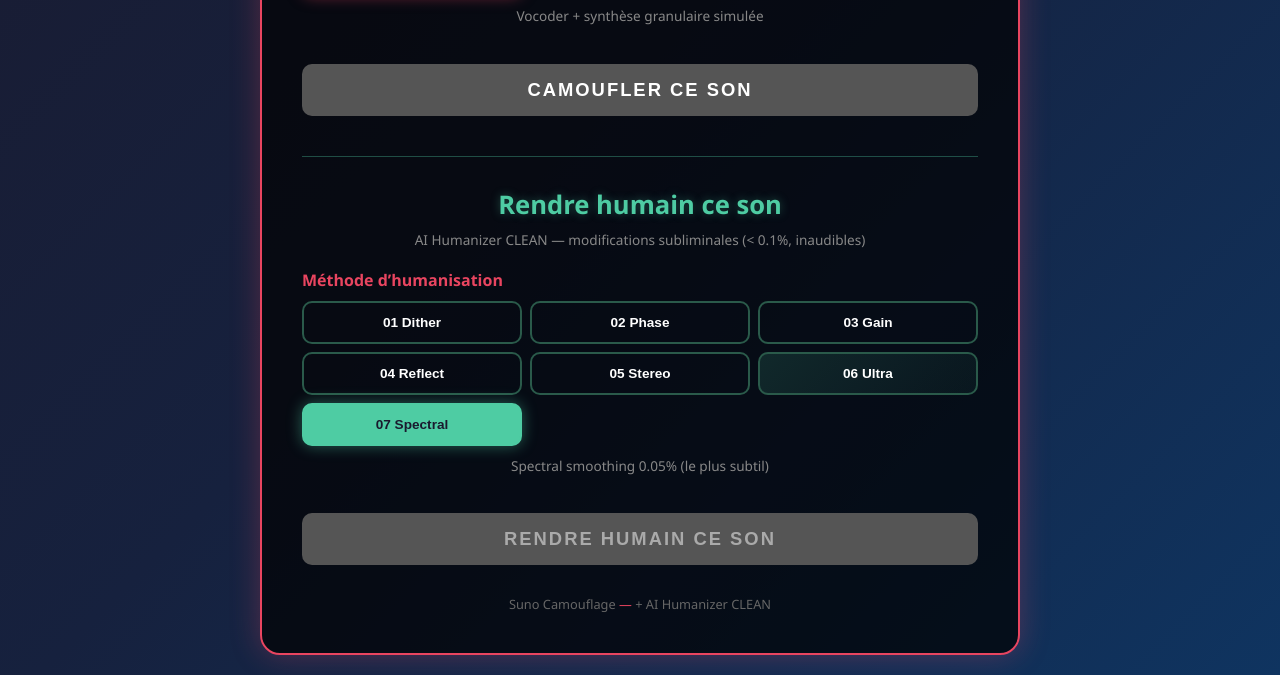
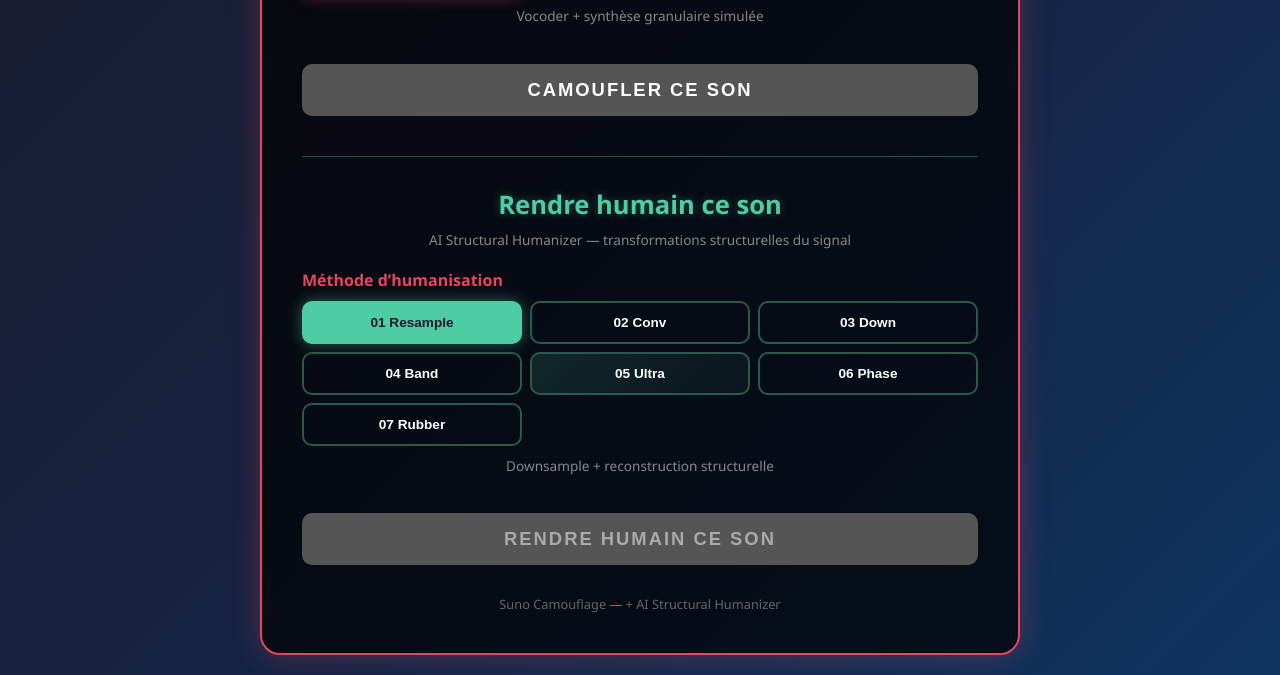
Before and after one commit to damiencity/suno-camouflage, a Flask app: page / in a window 1280 px wide. Shown: the part 530-1205 px from the top of the page. Run offline with Flask 3, Linux system fonts and the light colour scheme.

Commit message:
Replace humanizer with AI Structural Humanizer (7 methods)
Co-authored-by: Cursor <cursoragent@cursor.com>

```diff
--- a/app.py
+++ b/app.py
@@ -406,39 +406,40 @@ def process_audio(input_path, output_path, level, file_id):
 
 
 # ============================================================
-# AI HUMANIZER CLEAN — "Rendre humain ce son" (subliminal)
+# AI STRUCTURAL HUMANIZER — "Rendre humain ce son"
 # ============================================================
 
 HUMAN_OUTPUT_ARGS = ['-ar', '44100', '-ac', '2', '-b:a', '320k']
+SOXR = 'aresample=44100:resampler=soxr:precision=28'
 
 HUMAN_METHODS = {
-    'dither': {
-        'label': '01 Dither',
-        'desc': 'Shibata dithering (inaudible, -90dB)',
+    'resample': {
+        'label': '01 Resample',
+        'desc': 'Downsample + reconstruction structurelle',
+    },
+    'convolution': {
+        'label': '02 Convolution',
+        'desc': 'Convolution IR (simule une vraie salle)',
+    },
+    'downsample': {
+        'label': '03 Downsample',
+        'desc': '16-bit downsample + dither + upsample',
+    },
+    'bandpass': {
+        'label': '04 Bandpass',
+        'desc': 'Bandpass filter + reconstruction',
+    },
+    'ultra': {
+        'label': '05 Ultra',
+        'desc': 'ULTRA STRUCTURAL COMBO',
     },
     'phase': {
-        'label': '02 Phase',
-        'desc': 'Phase jitter 0.08% (inaudible)',
+        'label': '06 Phase',
+        'desc': 'Structural phase randomization',
     },
-    'gain': {
-        'label': '03 Gain',
-        'desc': 'Micro gain variations 0.03% (inaudible)',
-    },
-    'reflections': {
-        'label': '04 Reflect',
-        'desc': 'Micro-réflexions -66dB (inaudibles)',
-    },
-    'stereo': {
-        'label': '05 Stereo',
-        'desc': 'Stereo micro-shift 0.1% (inaudible)',
-    },
-    'ultra': {
-        'label': '06 Ultra',
-        'desc': 'ULTRA COMBO CLEAN (tout subliminal)',
-    },
-    'spectral': {
-        'label': '07 Spectral',
-        'desc': 'Spectral smoothing 0.05% (le plus subtil)',
+    'rubber': {
+        'label': '07 Rubber',
+        'desc': 'Non-linear time stretch (Rubberband)',
     },
 }
 
@@ -449,65 +450,149 @@ def humanize_simple(input_path, output_path, filter_complex):
     )
 
 
-def humanize_dither(input_path, output_path):
-    # adither absent on many FFmpeg builds → aresample dither
-    return humanize_simple(
-        input_path, output_path,
-        'aresample=44100:dither_method=triangular_hp'
-    )
+def humanize_resample(input_path, output_path, work_dir, file_id):
+    temp_low = os.path.join(work_dir, f'{file_id}_temp_low.mp3')
+    try:
+        if not run_ffmpeg(['-i', input_path, '-ar', '22050', '-ac', '1', '-b:a', '64k', temp_low]):
+            return False
+        return humanize_simple(temp_low, output_path, (
+            f'{SOXR},'
+            'aecho=0.3:0.2:50:0.1,'
+            'equalizer=f=100:t=h:w=200:g=1.5,'
+            'equalizer=f=8000:t=h:w=4000:g=-1,volume=1.05'
+        ))
+    finally:
+        cleanup_paths([temp_low])
+
+
+def humanize_wav_to_mp3(wav_path, mp3_path):
+    return run_ffmpeg(['-i', wav_path] + HUMAN_OUTPUT_ARGS + [mp3_path])
+
+
+def humanize_convolution(input_path, output_path, work_dir, file_id):
+    ir_path = os.path.join(work_dir, f'{file_id}_ir.wav')
+    temp_wav = os.path.join(work_dir, f'{file_id}_conv.wav')
+    try:
+        if not run_ffmpeg([
+            '-f', 'lavfi', '-i', 'aevalsrc=0|0:d=0.1',
+            '-af', 'aecho=1.0:0.6:50:0.8,aecho=0.5:0.3:120:0.4,aecho=0.3:0.2:200:0.2',
+            ir_path
+        ]):
+            return False
+        if not run_ffmpeg([
+            '-i', input_path, '-i', ir_path,
+            '-filter_complex',
+            '[0:a][1:a]afir=dry=0.7:wet=0.3,equalizer=f=200:t=h:w=400:g=1,volume=1.1',
+            '-ar', '44100', '-ac', '2', temp_wav
+        ]):
+            return False
+        return humanize_wav_to_mp3(temp_wav, output_path)
+    finally:
+        cleanup_paths([ir_path, temp_wav])
+
+
+def humanize_downsample(input_path, output_path, work_dir, file_id):
+    temp_16 = os.path.join(work_dir, f'{file_id}_temp_16bit.wav')
+    try:
+        if not run_ffmpeg(['-i', input_path, '-ar', '16000', '-sample_fmt', 's16', temp_16]):
+            return False
+        return humanize_simple(temp_16, output_path, (
+            f'{SOXR},'
+            'aresample=44100:dither_method=triangular_hp,'
+            'aecho=0.15:0.1:30:0.05,'
+            'equalizer=f=100:t=h:w=250:g=1.5,'
+            'equalizer=f=12000:t=h:w=4000:g=-1.5,volume=1.08'
+        ))
+    finally:
+        cleanup_paths([temp_16])
+
+
+def humanize_bandpass(input_path, output_path):
+    return humanize_simple(input_path, output_path, (
+        'highpass=f=40,lowpass=f=16000,'
+        f'{SOXR},'
+        'aecho=0.2:0.15:45:0.08,'
+        'equalizer=f=150:t=h:w=350:g=1.2,'
+        'equalizer=f=6000:t=h:w=3000:g=-0.8,volume=1.06'
+    ))
+
+
+def humanize_ultra(input_path, output_path, work_dir, file_id):
+    temp_down = os.path.join(work_dir, f'{file_id}_temp_down.wav')
+    ir2 = os.path.join(work_dir, f'{file_id}_ir2.wav')
+    temp_wav = os.path.join(work_dir, f'{file_id}_ultra.wav')
+    try:
+        if not run_ffmpeg([
+            '-i', input_path, '-ar', '22050', '-sample_fmt', 's16',
+            '-af', 'aresample=22050:dither_method=triangular',
+            temp_down
+        ]):
+            return False
+        if not run_ffmpeg([
+            '-f', 'lavfi', '-i', 'aevalsrc=0|0:d=0.1',
+            '-af', 'aecho=1.0:0.5:40:0.6,aecho=0.4:0.2:100:0.3,aecho=0.2:0.1:180:0.15',
+            ir2
+        ]):
+            return False
+        if not run_ffmpeg([
+            '-i', temp_down, '-i', ir2,
+            '-filter_complex',
+            '[0:a][1:a]afir=dry=0.75:wet=0.25,'
+            f'{SOXR},'
+            'aecho=0.1:0.08:25:0.03,'
+            'equalizer=f=80:t=h:w=200:g=2,'
+            'equalizer=f=3000:t=h:w=2000:g=-1,'
+            'equalizer=f=10000:t=h:w=4000:g=1,'
+            'acompressor=threshold=-20dB:ratio=2:attack=50:release=300,'
+            'alimiter=limit=0.98,volume=1.05',
+            '-ar', '44100', '-ac', '2', temp_wav
+        ], timeout=LONG_TIMEOUT):
+            return False
+        return humanize_wav_to_mp3(temp_wav, output_path)
+    finally:
+        cleanup_paths([temp_down, ir2, temp_wav])
 
 
 def humanize_phase(input_path, output_path):
-    return humanize_simple(
-        input_path, output_path,
-        "afftfilt=real='re+random(0)*0.0008':imag='im+random(0)*0.0008'"
-    )
-
-
-def humanize_gain(input_path, output_path):
-    return humanize_simple(
-        input_path, output_path,
-        "volume='1+0.0003*sin(2*PI*t*0.7)+0.0002*sin(2*PI*t*1.1)':eval=frame"
-    )
-
-
-def humanize_reflections(input_path, output_path):
-    return humanize_simple(input_path, output_path, 'aecho=0.0005:0.0005:1:0.0005')
-
-
-def humanize_stereo(input_path, output_path):
-    return humanize_simple(input_path, output_path, 'stereotools=mlev=0.999:mpan=0.001')
-
-
-def humanize_ultra(input_path, output_path):
     return humanize_simple(input_path, output_path, (
-        "aresample=44100:dither_method=triangular_hp,"
-        "afftfilt=real='re+random(0)*0.0008':imag='im+random(0)*0.0008',"
-        "volume='1+0.0003*sin(2*PI*t*0.7)+0.0002*sin(2*PI*t*1.1)':eval=frame,"
-        "aecho=0.0005:0.0005:1:0.0005,"
-        "stereotools=mlev=0.999:mpan=0.001"
+        "afftfilt=real='hypot(re,im)*cos((random(0)*2-1)*2*3.14*0.01)'"
+        ":imag='hypot(re,im)*sin((random(0)*2-1)*2*3.14*0.01)',"
+        f'{SOXR},'
+        'aecho=0.12:0.08:35:0.04,'
+        'equalizer=f=120:t=h:w=300:g=1,'
+        'equalizer=f=5000:t=h:w=2500:g=-0.6,volume=1.03'
     ))
 
 
-def humanize_spectral(input_path, output_path):
-    return humanize_simple(
-        input_path, output_path,
-        "afftfilt=real='hypot(re,im)*cos((random(0)*2-1)*2*3.14*0.0005)'"
-        ":imag='hypot(re,im)*sin((random(0)*2-1)*2*3.14*0.0005)'"
-    )
+def humanize_rubber(input_path, output_path, work_dir, file_id):
+    temp_rubber = os.path.join(work_dir, f'{file_id}_temp_rubber.wav')
+    try:
+        if not rubberband_or_ffmpeg(input_path, temp_rubber, tempo=0.98, pitch=1.02):
+            return False
+        return humanize_simple(temp_rubber, output_path, (
+            f'{SOXR},'
+            'aecho=0.1:0.07:30:0.03,'
+            'equalizer=f=180:t=h:w=400:g=0.8,'
+            'equalizer=f=7000:t=h:w=3500:g=-0.5,volume=1.02'
+        ))
+    finally:
+        cleanup_paths([temp_rubber])
 
 
-def process_humanize(input_path, output_path, method):
+def process_humanize(input_path, output_path, method, file_id):
+    work_dir = UPLOAD_FOLDER
     handlers = {
-        'dither': humanize_dither,
+        'resample': lambda i, o: humanize_resample(i, o, work_dir, file_id),
+        'convolution': lambda i, o: humanize_convolution(i, o, work_dir, file_id),
+        'downsample': lambda i, o: humanize_downsample(i, o, work_dir, file_id),
+        'bandpass': humanize_bandpass,
+        'ultra': lambda i, o: humanize_ultra(i, o, work_dir, file_id),
         'phase': humanize_phase,
-        'gain': humanize_gain,
-        'reflections': humanize_reflections,
-        'stereo': humanize_stereo,
-        'ultra': humanize_ultra,
-        'spectral': humanize_spectral,
+        'rubber': lambda i, o: humanize_rubber(i, o, work_dir, file_id),
     }
-    handler = handlers.get(method, humanize_spectral)
+    handler = handlers.get(method, humanize_resample)
+    if method in ('bandpass', 'phase'):
+        return handler(input_path, output_path)
     return handler(input_path, output_path)
 
 
@@ -583,7 +668,7 @@ def humanize():
         return jsonify({'error': 'No file uploaded'}), 400
 
     file = request.files['audio']
-    method = request.form.get('method', 'spectral')
+    method = request.form.get('method', 'resample')
 
     if file.filename == '':
         return jsonify({'error': 'No file selected'}), 400
@@ -596,7 +681,7 @@ def humanize():
     output_path = os.path.join(UPLOAD_FOLDER, f'{file_id}_human.mp3')
 
     file.save(input_path)
-    success = process_humanize(input_path, output_path, method)
+    success = process_humanize(input_path, output_path, method, file_id)
 
     if os.path.exists(input_path):
         os.remove(input_path)
--- a/templates/index.html
+++ b/templates/index.html
@@ -346,21 +346,21 @@
 
         <div class="human-section">
             <h2>Rendre humain ce son</h2>
-            <p class="human-sub">AI Humanizer CLEAN &#8212; modifications subliminales (&lt; 0.1%, inaudibles)</p>
+            <p class="human-sub">AI Structural Humanizer &#8212; transformations structurelles du signal</p>
 
             <div class="level-selector">
                 <label>M&#233;thode d&#8217;humanisation</label>
                 <div class="level-buttons">
-                    <button class="level-btn human-btn" data-human="dither">01 Dither</button>
-                    <button class="level-btn human-btn" data-human="phase">02 Phase</button>
-                    <button class="level-btn human-btn" data-human="gain">03 Gain</button>
-                    <button class="level-btn human-btn" data-human="reflections">04 Reflect</button>
-                    <button class="level-btn human-btn" data-human="stereo">05 Stereo</button>
-                    <button class="level-btn human-btn ultra-human" data-human="ultra">06 Ultra</button>
-                    <button class="level-btn human-btn active" data-human="spectral">07 Spectral</button>
+                    <button class="level-btn human-btn active" data-human="resample">01 Resample</button>
+                    <button class="level-btn human-btn" data-human="convolution">02 Conv</button>
+                    <button class="level-btn human-btn" data-human="downsample">03 Down</button>
+                    <button class="level-btn human-btn" data-human="bandpass">04 Band</button>
+                    <button class="level-btn human-btn ultra-human" data-human="ultra">05 Ultra</button>
+                    <button class="level-btn human-btn" data-human="phase">06 Phase</button>
+                    <button class="level-btn human-btn" data-human="rubber">07 Rubber</button>
                 </div>
                 <p class="level-desc" id="human-desc">
-                    Spectral smoothing 0.05% (le plus subtil)
+                    Downsample + reconstruction structurelle
                 </p>
             </div>
 
@@ -384,7 +384,7 @@
         </div>
 
         <div class="footer">
-            <p>Suno Camouflage <span>&#8212;</span> + AI Humanizer CLEAN</p>
+            <p>Suno Camouflage <span>&#8212;</span> + AI Structural Humanizer</p>
         </div>
     </div>
 
@@ -413,7 +413,7 @@
 
         let selectedFile = null;
         let selectedLevel = 'vocoder';
-        let selectedHuman = 'spectral';
+        let selectedHuman = 'resample';
 
         const descriptions = {
             timbre: '02 Timbre Transfer \u2014 Spectral morph / RAVE-DDSP si install\u00e9',
@@ -424,14 +424,26 @@
         };
 
         const humanDescriptions = {
-            dither: '01 Dither \u2014 Shibata dithering (inaudible, -90dB)',
-            phase: '02 Phase \u2014 Phase jitter 0.08% (inaudible)',
-            gain: '03 Gain \u2014 Micro gain variations 0.03% (inaudible)',
-            reflections: '04 Reflect \u2014 Micro-r\u00e9flexions -66dB (inaudibles)',
-            stereo: '05 Stereo \u2014 Stereo micro-shift 0.1% (inaudible)',
-            ultra: '06 Ultra \u2014 ULTRA COMBO CLEAN (tout subliminal)',
-            spectral: '07 Spectral \u2014 Spectral smoothing 0.05% (le plus subtil)'
+            resample: '01 Resample \u2014 Downsample + reconstruction structurelle',
+            convolution: '02 Convolution \u2014 IR room simulation (afir)',
+            downsample: '03 Downsample \u2014 16-bit down + dither + upsample',
+            bandpass: '04 Bandpass \u2014 Filtre bande + reconstruction',
+            ultra: '05 Ultra \u2014 ULTRA STRUCTURAL COMBO (le plus puissant)',
+            phase: '06 Phase \u2014 Structural phase randomization',
+            rubber: '07 Rubber \u2014 Time stretch non-lin\u00e9aire (Rubberband/FFmpeg)'
         };
+
+        const humanProgressHints = {
+            resample: 'Resampling structurel...',
+            convolution: 'Convolution IR en cours...',
+            downsample: 'Downsample + upsample...',
+            bandpass: 'Bandpass + reconstruction...',
+            ultra: 'ULTRA STRUCTURAL COMBO (peut prendre 1-2 min)...',
+            phase: 'Phase randomization...',
+            rubber: 'Time stretch Rubberband...'
+        };
+
+        const longHumanModes = new Set(['ultra', 'convolution', 'downsample']);
 
         const progressHints = {
             timbre: 'Morphing de timbre...',
@@ -555,7 +567,7 @@
             if (!selectedFile) return;
 
             humanProgress.classList.add('active');
-            humanProgressText.textContent = 'Humanisation (' + selectedHuman + ')...';
+            humanProgressText.textContent = humanProgressHints[selectedHuman] || 'Humanisation en cours...';
             humanResult.classList.remove('active');
             humanError.style.display = 'none';
             humanizeBtn.disabled = true;
@@ -565,8 +577,9 @@
             formData.append('method', selectedHuman);
 
             try {
+                const timeoutMs = longHumanModes.has(selectedHuman) ? 600000 : 300000;
                 const controller = new AbortController();
-                const timeoutId = setTimeout(() => controller.abort(), 300000);
+                const timeoutId = setTimeout(() => controller.abort(), timeoutMs);
 
                 const response = await fetch('/humanize', {
                     method: 'POST',
```
